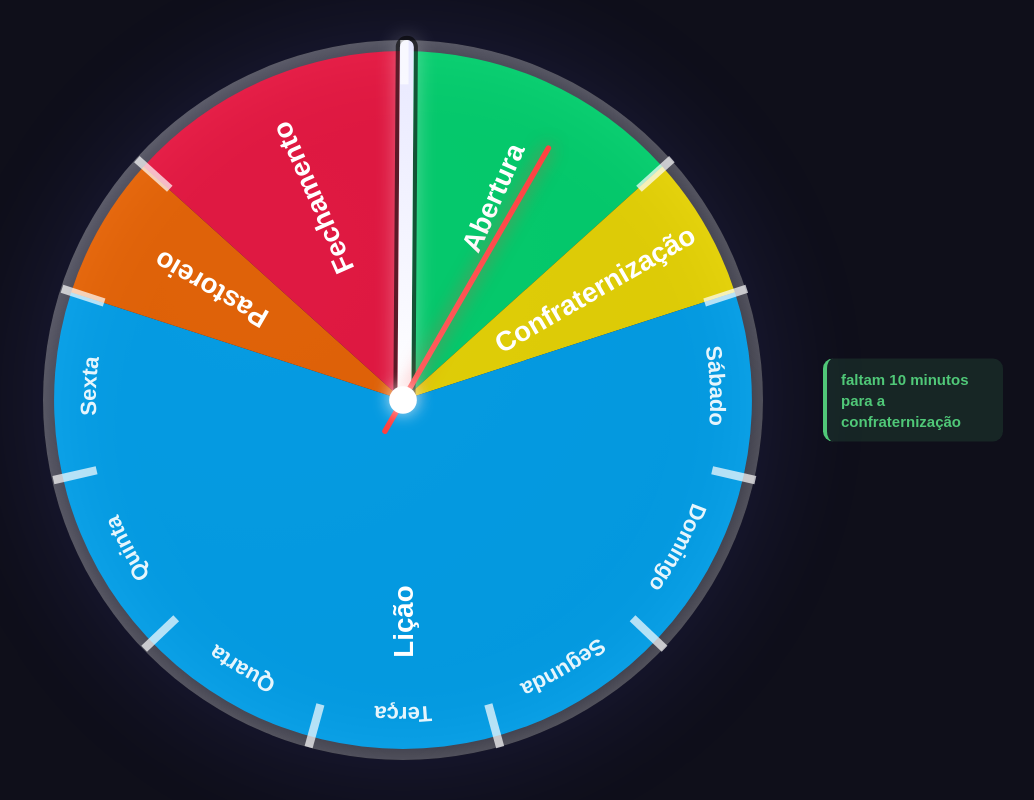
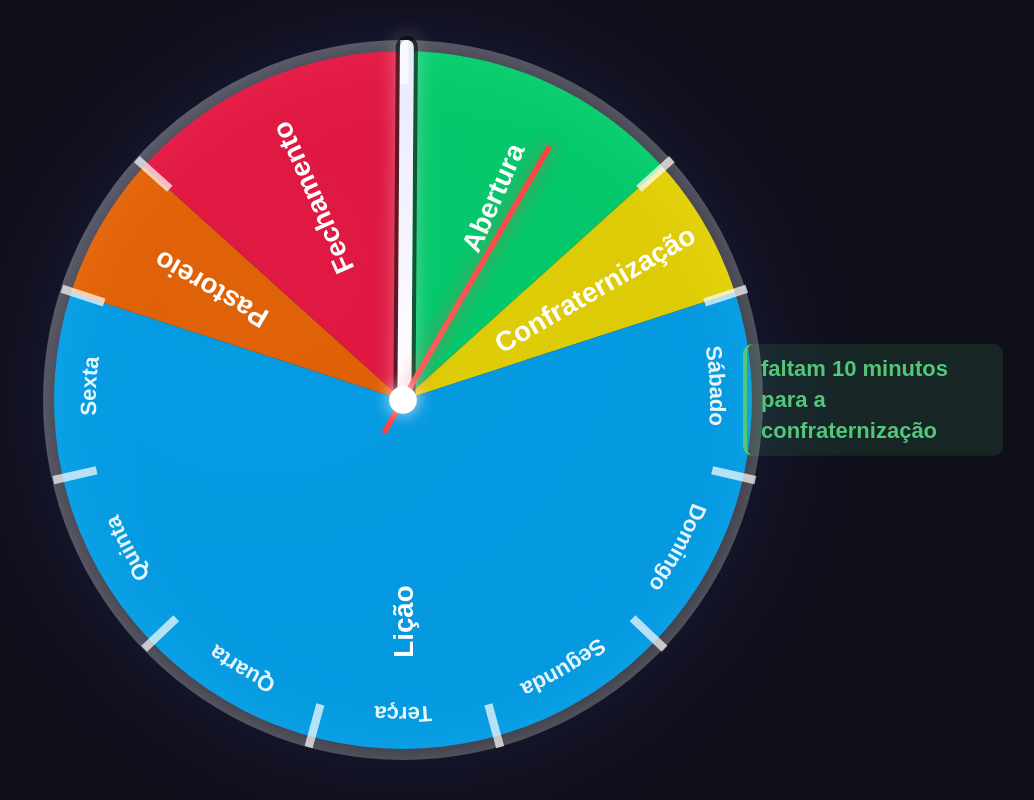
Before and after one commit to leandroNarruda/relogio-escola-sabatina, a plain HTML site: page index.html in a window 1280 px wide. Shown: the whole page, without its empty margins (237-1271 px from the left). Drawn offline with Linux system fonts and the light colour scheme.

Commit message:
Ajusta a largura máxima do painel de alerta e aumenta o tamanho da fonte das mensagens

```diff
--- a/index.html
+++ b/index.html
@@ -125,14 +125,14 @@
       flex-direction: column;
       align-items: flex-start;
       gap: 10px;
-      max-width: 180px;
+      max-width: 260px;
     }
 
     .alert-msg {
       display: none;
       color: #fff;
       font-family: sans-serif;
-      font-size: 15px;
+      font-size: 22px;
       font-weight: 600;
       line-height: 1.4;
       padding: 10px 14px;
```
